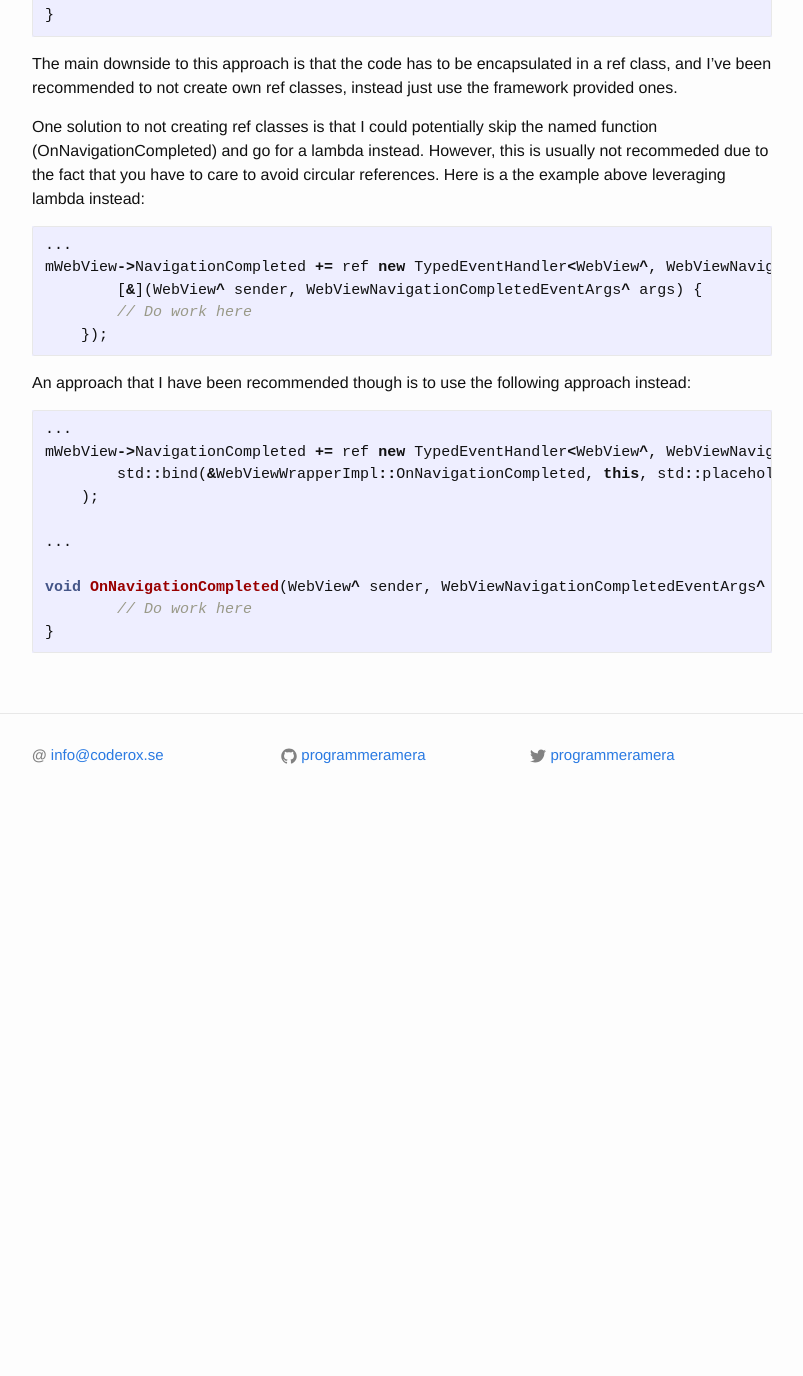
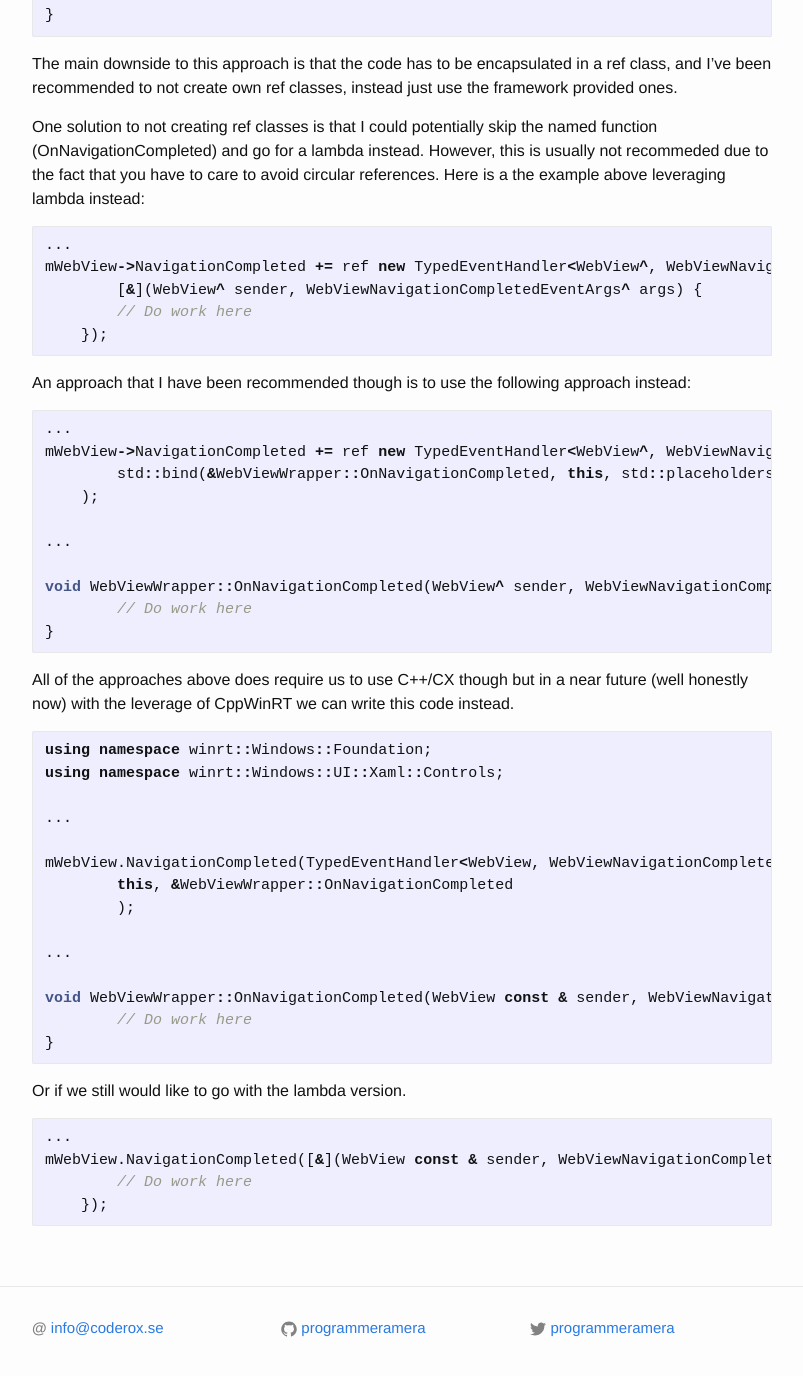
Before and after one commit to programmeramera/programmeramera.github.io, a Jekyll site: the page built from _posts/2018-03-16-alternatives-for-events-in-uwp.markdown, in a window 1280 px wide and 1400 px high, scrolled down 702 px. Shown: the top 1376 px of the window, without its empty margins (238-1041 px from the left). Built offline with Jekyll 4.4.1, drawn with Linux system fonts in a browser that asks for light colours; before the commit the page ends 1529 px from its top, so only the background shows below that; some of the changed text lies outside the part shown.

Commit message:
Updated article on events with CppWinRT

````diff
--- a/_posts/2018-03-16-alternatives-for-events-in-uwp.markdown
+++ b/_posts/2018-03-16-alternatives-for-events-in-uwp.markdown
@@ -20,12 +20,12 @@ using namespace Windows::UI::Xaml::Controls;
 mWebView = ref new WebView();
 
 mWebView->NavigationCompleted += ref new TypedEventHandler<WebView^, WebViewNavigationCompletedEventArgs^>(
-	this, &RefWebViewWrapperImpl::OnNavigationCompleted
+	this, &WebViewWrapper::OnNavigationCompleted
 	);
 
 ...
 
-void OnNavigationCompleted(WebView^ sender, WebViewNavigationCompletedEventArgs^ args) {
+void WebViewWrapper::OnNavigationCompleted(WebView^ sender, WebViewNavigationCompletedEventArgs^ args) {
 	// Do work here
 }
 ```
@@ -47,12 +47,40 @@ An approach that I have been recommended though is to use the following approach
 ```c++
 ...
 mWebView->NavigationCompleted += ref new TypedEventHandler<WebView^, WebViewNavigationCompletedEventArgs^>(
-	std::bind(&WebViewWrapperImpl::OnNavigationCompleted, this, std::placeholders::_1, std::placeholders::_2)
+	std::bind(&WebViewWrapper::OnNavigationCompleted, this, std::placeholders::_1, std::placeholders::_2)
     );
 
 ...
 
-void OnNavigationCompleted(WebView^ sender, WebViewNavigationCompletedEventArgs^ args) {
+void WebViewWrapper::OnNavigationCompleted(WebView^ sender, WebViewNavigationCompletedEventArgs^ args) {
 	// Do work here
 }
 ```
+
+All of the approaches above does require us to use C++/CX though but in a near future (well honestly now) with the leverage of CppWinRT we can write this code instead.
+
+``` c++
+using namespace winrt::Windows::Foundation;
+using namespace winrt::Windows::UI::Xaml::Controls;
+
+...
+
+mWebView.NavigationCompleted(TypedEventHandler<WebView, WebViewNavigationCompletedEventArgs>(
+	this, &WebViewWrapper::OnNavigationCompleted
+	);
+
+...
+
+void WebViewWrapper::OnNavigationCompleted(WebView const & sender, WebViewNavigationCompletedEventArgs const & args) {
+	// Do work here
+}
+```
+
+Or if we still would like to go with the lambda version.
+
+```c++
+...
+mWebView.NavigationCompleted([&](WebView const & sender, WebViewNavigationCompletedEventArgs const & args) {
+        // Do work here
+    });
+```
````
